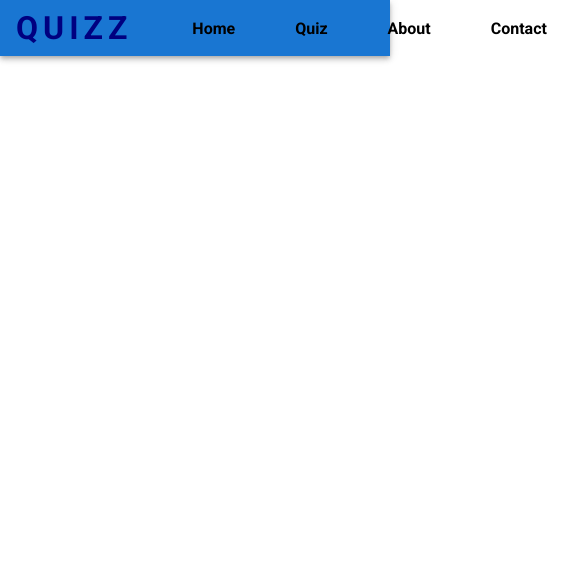
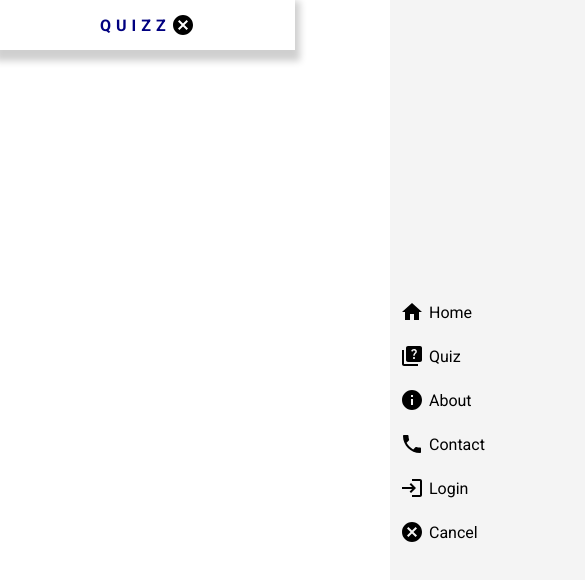
Before and after one commit to su-de-sh/quizzapp, a React (Create React App) app: page / in a window 390 px wide. Shown: the top 580 px of the page, 585 px wide, since content can reach past the window. Built offline with nearby package versions, Linux system fonts and the light colour scheme.

Commit message:
feat: drawer component added

```diff
--- a/src/App.js
+++ b/src/App.js
@@ -52,14 +52,25 @@
 
 // export default App;
 
-import React from "react";
+import React, { useState } from "react";
+import Drawer from "./components/drawer/Drawer";
 import Navbar from "./components/nav/Navbar";
 // import Questions from "./components/quiz/Quiz";
 
 const App = () => {
+  const [open, setOpen] = useState(false);
+
+  const handleOpen = () => {
+    setOpen(true);
+  };
+
+  const handleClose = () => {
+    setOpen(false);
+  };
   return (
     <div>
-      <Navbar />
+      <Navbar open={open} handleOpen={handleOpen} handleClose={handleClose} />
+      <Drawer open={open} handleClose={handleClose} />
       {/* <Questions /> */}
     </div>
   );
--- /dev/null
+++ b/src/components/drawer/Drawer.js
@@ -0,0 +1,46 @@
+import { Cancel, Home, Info, Login, Phone, Quiz } from "@mui/icons-material";
+import React from "react";
+import "./drawer.css";
+
+const Drawer = ({ open, handleClose }) => {
+  const sideDrawerClass = ["side_drawer"];
+
+  if (open) {
+    sideDrawerClass.push("show");
+  }
+
+  return (
+    <div>
+      <div className={sideDrawerClass.join("")}>
+        <ul className="drawer_list">
+          <li className="drawer_list_item">
+            <Home />
+            <span className="drawer_list_item_name">Home</span>
+          </li>
+          <li className="drawer_list_item">
+            <Quiz />
+            <span className="drawer_list_item_name">Quiz</span>
+          </li>
+          <li className="drawer_list_item">
+            <Info />
+            <span className="drawer_list_item_name">About</span>
+          </li>
+          <li className="drawer_list_item">
+            <Phone />
+            <span className="drawer_list_item_name">Contact</span>
+          </li>
+          <li className="drawer_list_item">
+            <Login />
+            <span className="drawer_list_item_name">Login</span>
+          </li>
+          <li className="drawer_list_item" onClick={handleClose}>
+            <Cancel className="drawer_list" />
+            <span className="drawer_list_item_name">Cancel</span>
+          </li>
+        </ul>
+      </div>
+    </div>
+  );
+};
+
+export default Drawer;
--- /dev/null
+++ b/src/components/drawer/drawer.css
@@ -0,0 +1,33 @@
+.side_drawer {
+    width: 70%;
+    height: 100vh;
+    background: #f4f4f4;
+    z-index: 200;
+    position: fixed;
+    top: 0;
+    right: 0;
+    transform: translateX(+100%);
+    transition: all 1s ease;
+    display: flex;
+    flex-direction: column;
+    justify-content: center;
+}
+.side_drawer.show{
+    transform: translateX(0);
+}
+.drawer_list{
+    list-style: none;
+}
+.drawer_list_item{
+    padding: 10px;
+    width: 100%;
+    display: flex;
+    align-items: center;
+    cursor: pointer;
+}
+.drawer_list_item:hover{
+    background-color: white;
+}
+.drawer_list_item_name{
+    margin-left: 5px;
+}
--- a/src/components/nav/Navbar.js
+++ b/src/components/nav/Navbar.js
@@ -1,13 +1,12 @@
-import { AppBar, Toolbar } from "@mui/material";
+import { Cancel, Menu } from "@mui/icons-material";
 import React from "react";
 import { Link } from "react-router-dom";
 import "./navbar.css";
 
-const Navbar = () => {
+const Navbar = ({ open, handleOpen, handleClose }) => {
   return (
     <div>
-      <AppBar position="static">
-        <Toolbar>
+      <div className="navbar">
         <h1 className="logo">QUIZZ</h1>
         <div className="link_side">
           <Link to="/" className="link">
@@ -26,8 +25,18 @@ const Navbar = () => {
             Login
           </Link>
         </div>
-        </Toolbar>
-      </AppBar>
+        <div className="hamburger_menu">
+          {open ? (
+            <>
+              <Menu fontSize="large" onClick={handleOpen}></Menu>
+            </>
+          ) : (
+            <>
+              <Cancel onClick={handleClose} />
+            </>
+          )}
+        </div>
+      </div>
     </div>
   );
 };
--- a/src/components/nav/navbar.css
+++ b/src/components/nav/navbar.css
@@ -5,6 +5,9 @@
     justify-content: space-between;
     align-items: center;
     padding: 0 100px;
+    position: fixed;
+    top: 0;
+    z-index: 999;
     -webkit-box-shadow: 0px 6px 7px 5px rgba(0,0,0,0.19);
 box-shadow: 0px 6px 7px 5px rgba(0,0,0,0.19);
 }
@@ -18,6 +21,7 @@ box-shadow: 0px 6px 7px 5px rgba(0,0,0,0.19);
     display: flex;
     justify-content: space-between;
     align-items: center;
+    margin-left: auto;
 }
 .link{
     text-decoration: none;
@@ -30,3 +34,19 @@ box-shadow: 0px 6px 7px 5px rgba(0,0,0,0.19);
     color: navy;
     /* transition: 1s ease; */
 }
+.hamburger_menu{
+    display: none;
+}
+
+
+@media screen and (max-width: 768px) {
+    .hamburger_menu{
+        display: flex;
+    }
+    .link_side{
+        display: none;
+    }
+    .logo{
+        font-size: medium;
+    }
+}
```
Lines whose indentation alone changed are shown as unchanged.
